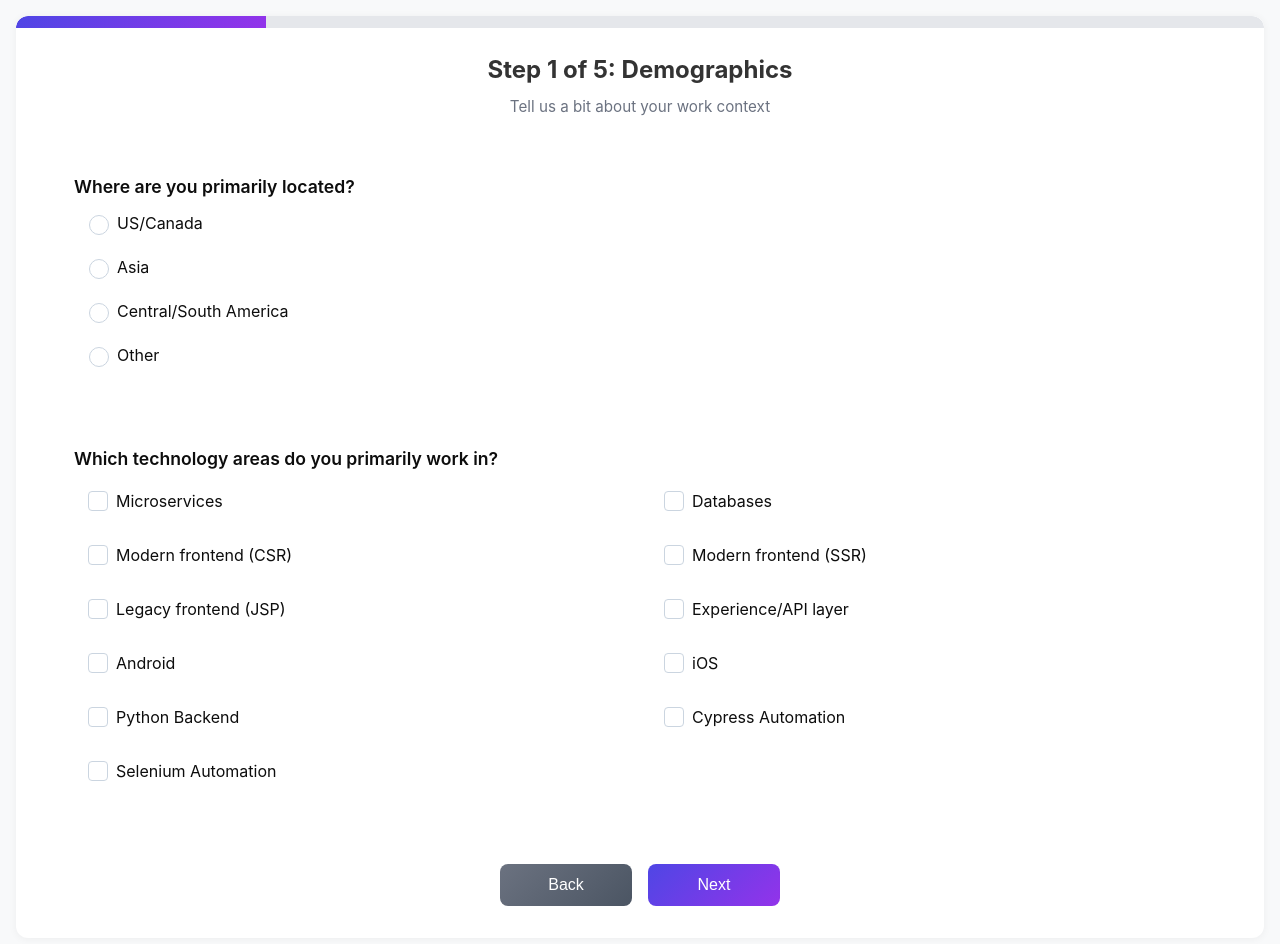
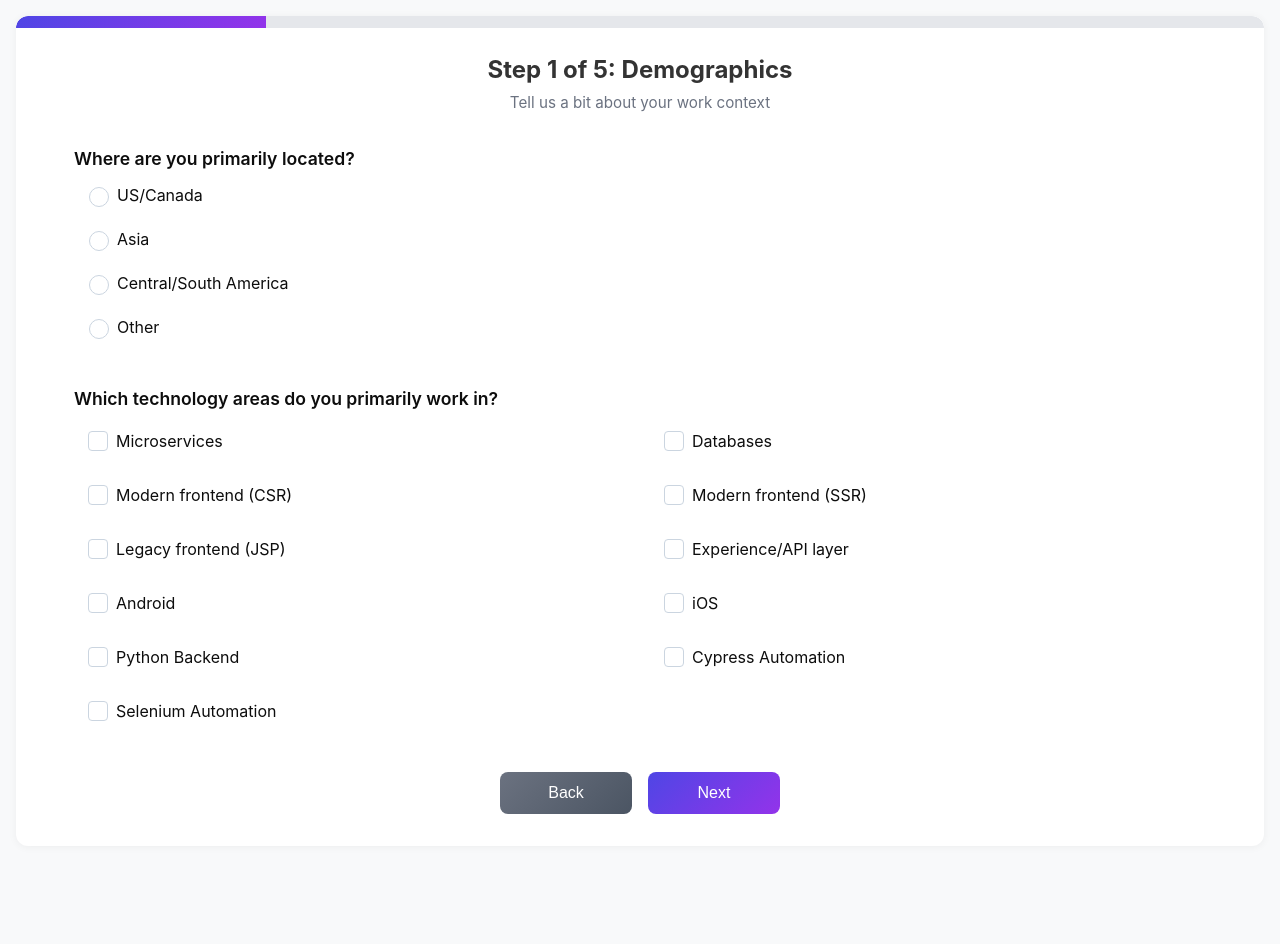
Before and after one commit to emmaadams05/devx-survey, a Next.js app: page /demographics in a window 1280 px wide. Shown: the top 944 px of the page. After the commit the page ends 862 px from the top, so only its background shows below. Built offline with nearby package versions, Linux system fonts and the light colour scheme.

Commit message:
update styles

```diff
--- a/app/globals.css
+++ b/app/globals.css
@@ -141,7 +141,7 @@ legend {
 
 /* Form Elements */
 .question-row {
-  padding: 2rem;
+  padding: 2rem 2rem 0;
 }
 
 /* Demographics Page Spacing */
@@ -865,7 +865,7 @@ section {
   font-size: 0.95rem;
   color: #6b7280;
   text-align: center;
-  margin: 0.5rem 0 1.5rem;
+  margin: 0;
   line-height: 1.5;
 }
 
```
